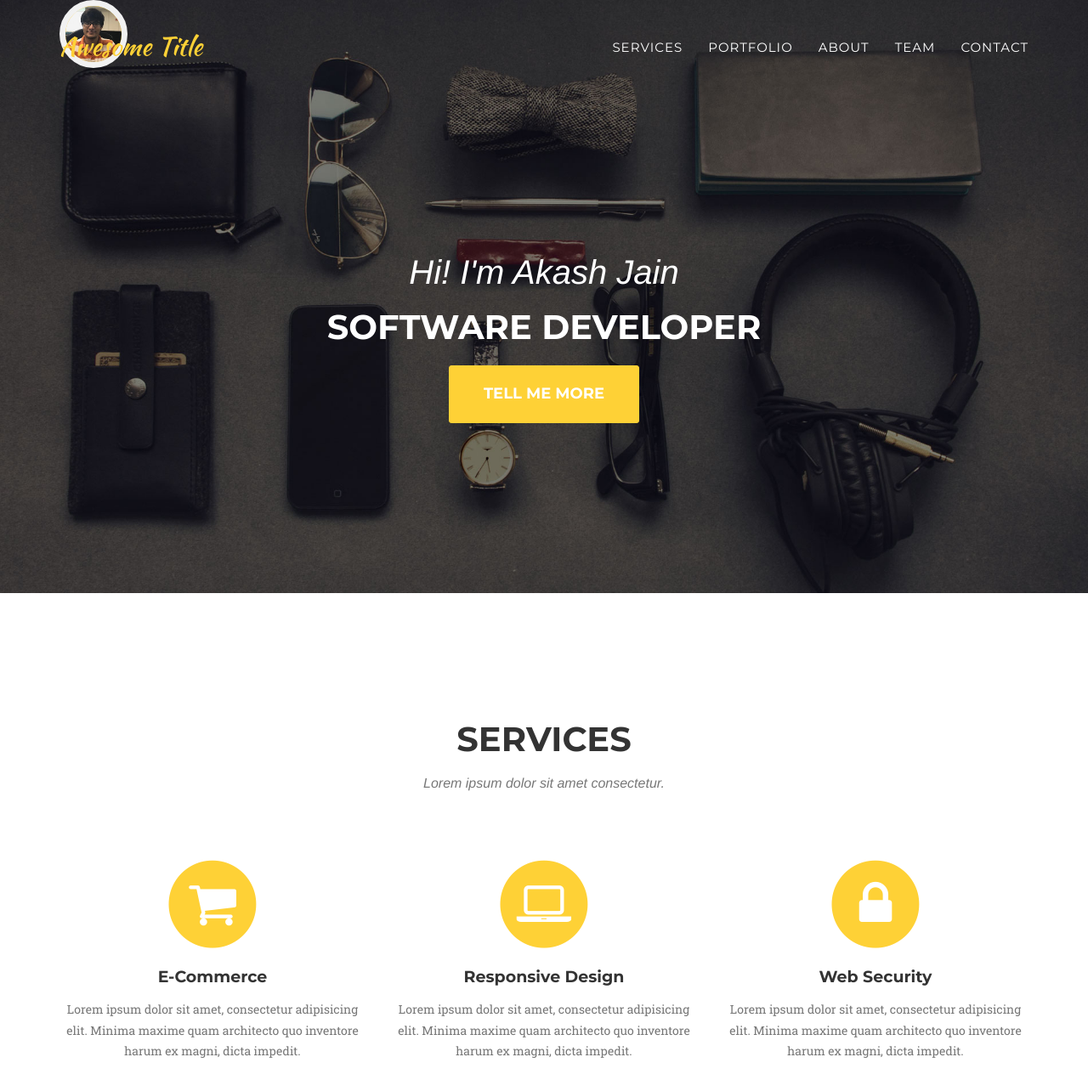
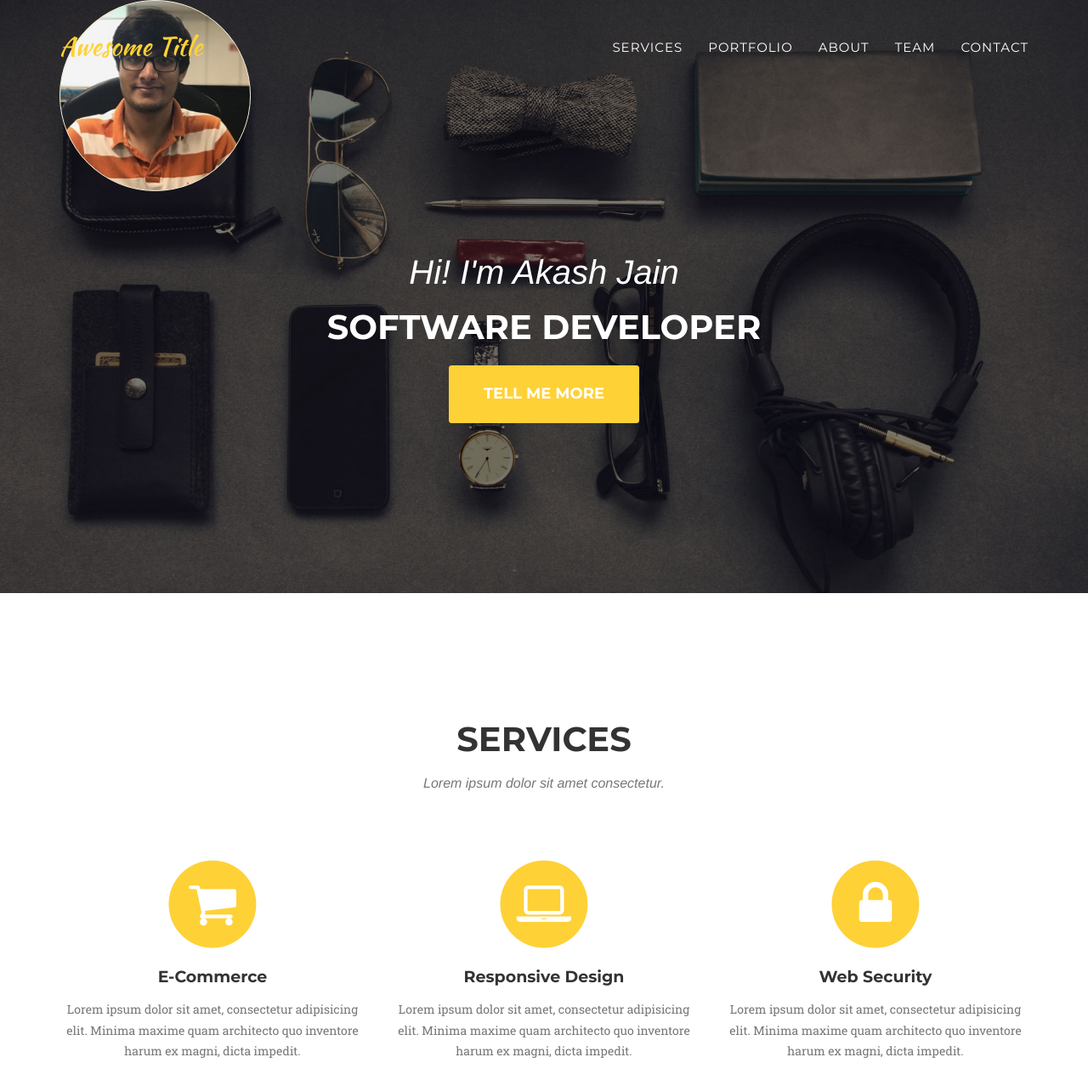
Before and after one commit to akash0212/akash0212.github.io, a Jekyll site: the page built from index.html, in a window 1280 px wide and 1400 px high. Shown: the top 1284 px of the window at 85% size. Built offline with Jekyll 4.4.1, drawn with Linux system fonts in a browser that asks for light colours; some web fonts are replaced.

Commit message:
Revert "image css header"
This reverts commit ff4629a46a93047cd3f91d3fd37305c1889aa641.

```diff
--- a/_includes/css/agency.css
+++ b/_includes/css/agency.css
@@ -312,11 +312,11 @@ header .intro-text .intro-heading-v2 {
 header .timeline-image {
     z-index: 100;
     position: absolute;
-    width: 80px;
-    height: 80px;
+    width: 225px;
+    height: 225px;
     margin-left: auto;
     margin-right: auto;
-    border: 7px solid #f1f1f1;
+    border: 1px solid #f1f1f1;
     border-radius: 100%;
     text-align: center;
     color: #fff;
```
